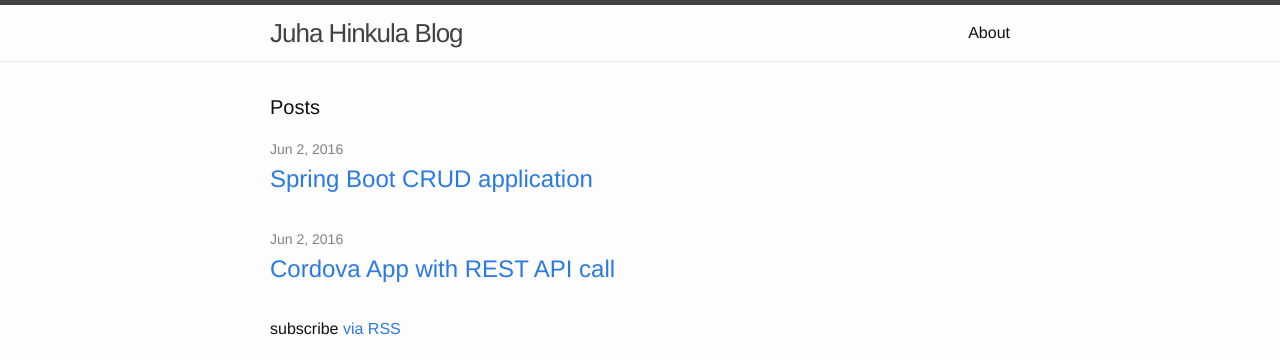
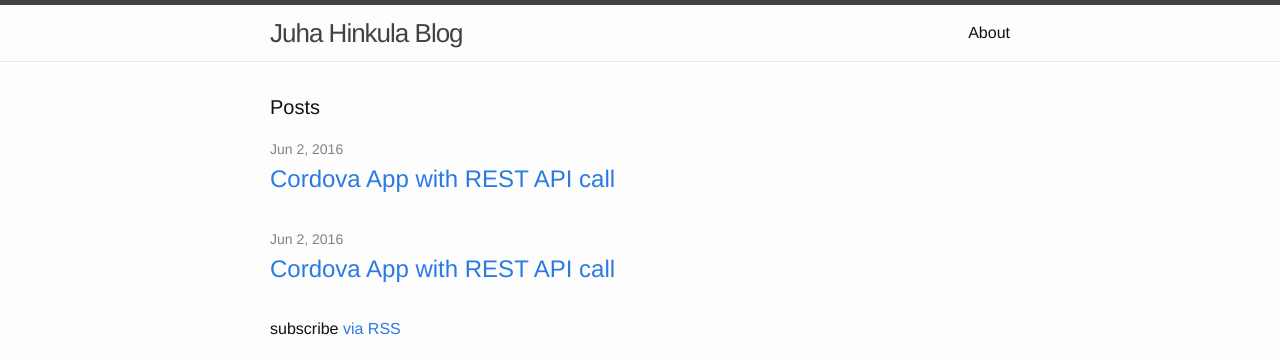
Before and after one commit to juhahinkula/juhahinkula.github.io, a Jekyll site: the page built from index.html, in a window 1280 px wide. Shown: the top 359 px of the page. Built offline with Jekyll 4.4.1, drawn with Linux system fonts in a browser that asks for light colours.

Commit message:
new post

```diff
--- a/_posts/2016-06-20-crudboot.markdown
+++ b/_posts/2016-06-20-crudboot.markdown
@@ -1,6 +1,6 @@
 ---
 layout: post
-title:  "Spring Boot CRUD application"
+title:  "Cordova App with REST API call"
 date:   2016-06-02 17:38:45 +0300
 categories: cordova
 ---
@@ -8,4 +8,4 @@
 
 ![screenshot]({{ site.baseurl }}/img/crudboot.png)
 
-The complete project code can be found from GitHub [repository](https://github.com/juhahinkula/StudentList.git)
+The complete project code can be found from GitHub [repository](https://github.com/juhahinkula/udentList.git)
```
